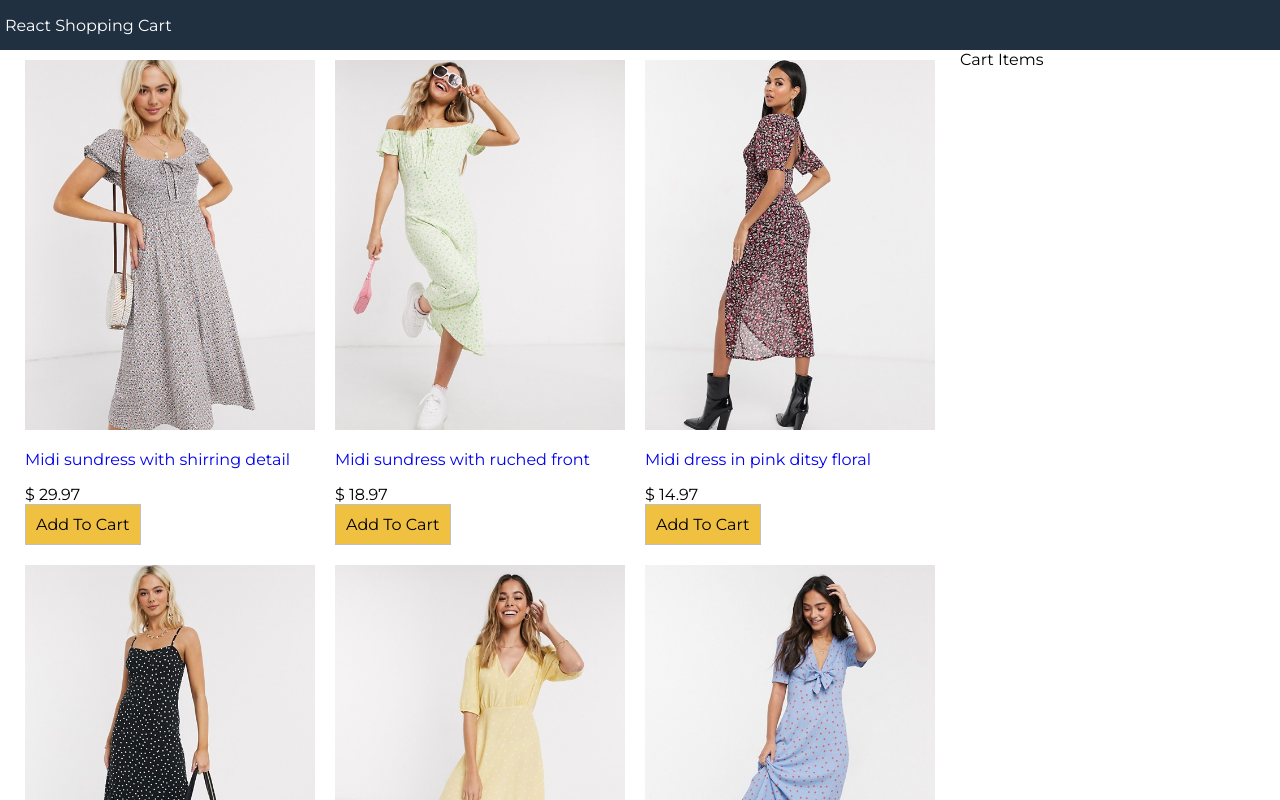
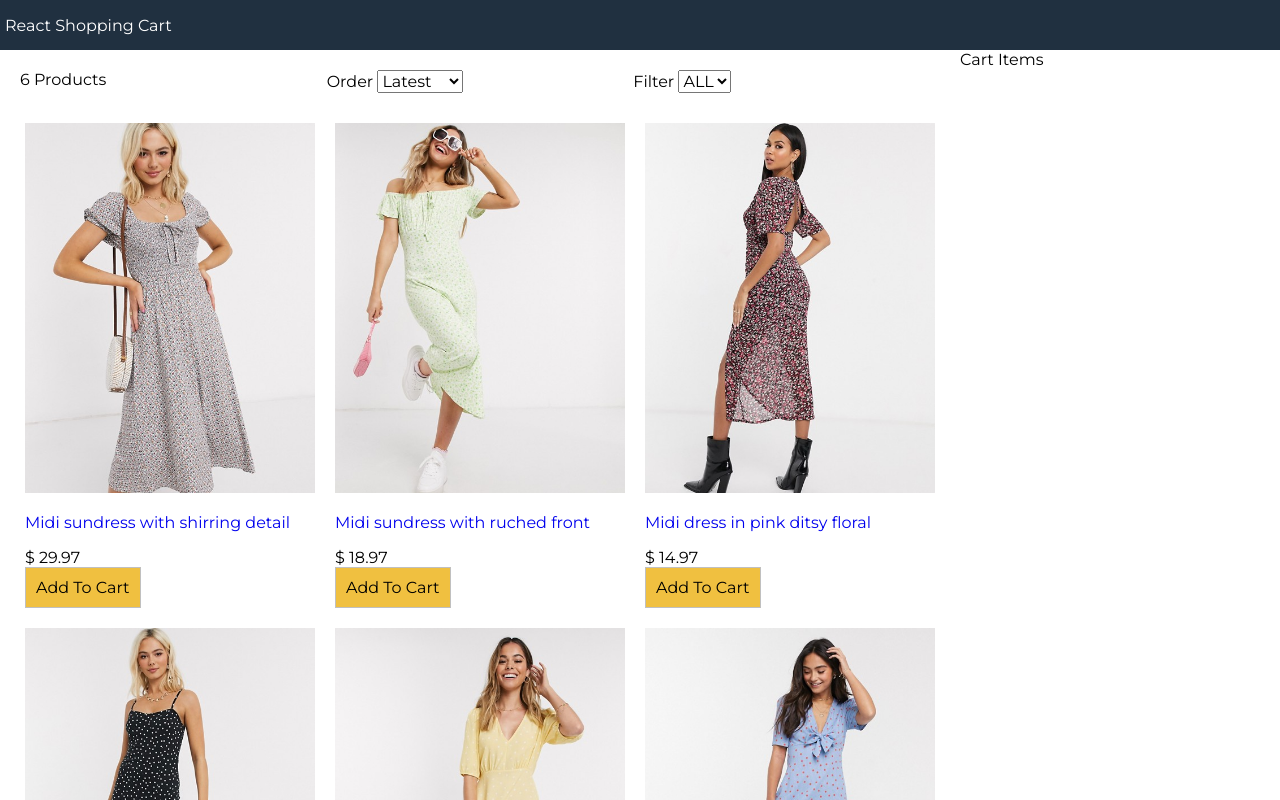
Before and after one commit to mstefa/react-shopping-cart, a React (Create React App) app: page / in a window 1280 px wide. Shown: the top 800 px of the page. Built offline with nearby package versions, Linux system fonts and the light colour scheme.

Commit message:
add-filter-component

```diff
--- a/src/App.js
+++ b/src/App.js
@@ -1,5 +1,6 @@
-import { getDefaultNormalizer } from "@testing-library/react";
+// import { getDefaultNormalizer } from "@testing-library/react";
 import React from "react"
+import Filter from "./components/Filter";
 import Products from "./components/Products";
 import data from "./data.json"
 
@@ -12,6 +13,34 @@
       sort: "",
     }
   }
+  sortProducts = (event) =>{
+    const sort = event.target.value;
+    console.log(event.target.value);
+    this.setState((state) => ({
+      sort: sort,
+      products : this.state.products.slice().sort((a,b) =>
+        sort ==='lowest' ?
+        ((a.price > b.price)? 1:-1):
+        sort === 'highest' ?
+        ((a.price < b.price)? 1:-1):
+        ((a.id < b.id)? 1:-1)
+      )
+    }))
+  }
+  filterProducts = (event) =>{
+    console.log(event.target.value);
+    if (event.target.value === ""){
+      this.setState({size: event.target.value, products: data.products});
+    }else{
+      this.setState({
+        size: event.target.value,
+        products: data.products.filter(
+          (product) => product.availableSizes.indexOf(event.target.value) >= 0
+        ),
+      });
+
+    }
+  }
 
   render() {
     return (
@@ -22,6 +51,13 @@
         <main>
           <div className='content'>
             <div className='main'>
+              <Filter count={this.state.products.length}
+                size={this.state.size}
+                sort={this.state.sort}
+                filterProducts={this.filterProducts}
+                sortProducts={this.sortProducts}
+                >
+              </Filter>
               <Products products={this.state.products}></Products>
             </div>
             <div className='sidebar'>
--- /dev/null
+++ b/src/components/Filter.js
@@ -0,0 +1,31 @@
+import React, { Component } from 'react'
+
+export default class Filter extends Component {
+    render() {
+        return (
+            <div className="filter">
+                <div className="filter-result"> {this.props.count} Products </div>
+                <div className="filter-sort">
+                    Order {" "}
+                    <select value={this.props.sort} onChange={this.props.sortProducts}>
+                        <option>Latest</option>
+                        <option value="lowest">Lowest</option>
+                        <option value="Highest">Highest</option>
+                    </select>
+                </div>
+                <div className="filter-size">
+                    Filter {" "}
+                    <select value={this.props.size} onChange={this.props.filterProducts}>
+                        <option value="">ALL</option>
+                        <option value="XS">XS</option>
+                        <option value="S">S</option>
+                        <option value="M">M</option>
+                        <option value="L">L</option>
+                        <option value="XL">XL</option>
+                        <option value="XLL">XLL</option>
+                    </select>
+                </div>
+            </div>
+        )
+    }
+}
--- a/src/index.css
+++ b/src/index.css
@@ -131,3 +131,17 @@
 .button.primary {
   background-color: #f0c040;
 }
+
+/* Filter */
+
+.filter {
+  display: flex;
+  justify-content: space-between;
+  padding: 1rem;
+  margin: 1rem;
+  border-bottom: 00.1rem #c0c0c0;
+}
+
+.filter div {
+  flex: 1;
+}
```
Also changed, not shown: components/Products.js (deleted, +0 -26 lines), 1 other file (tests, documents, lock files or other folders).
